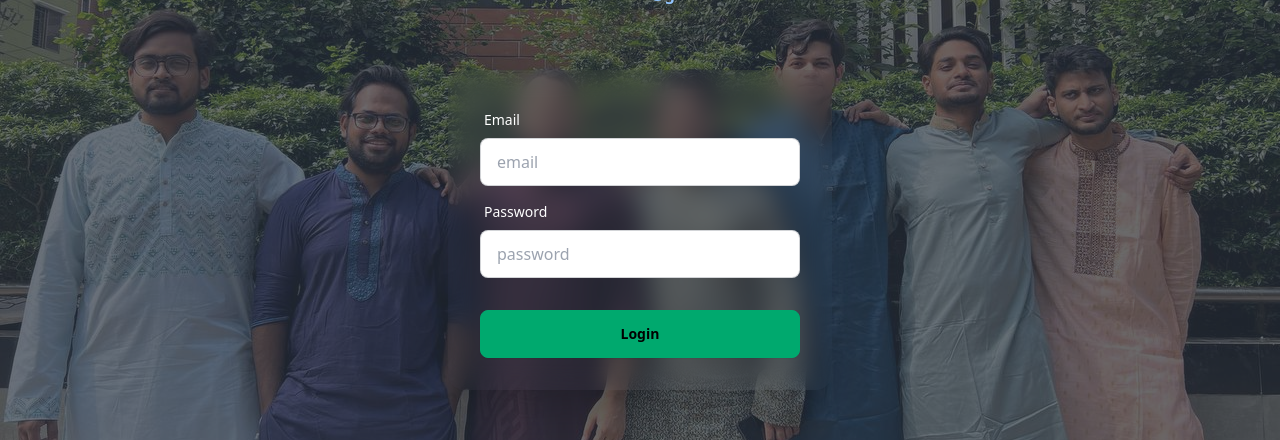
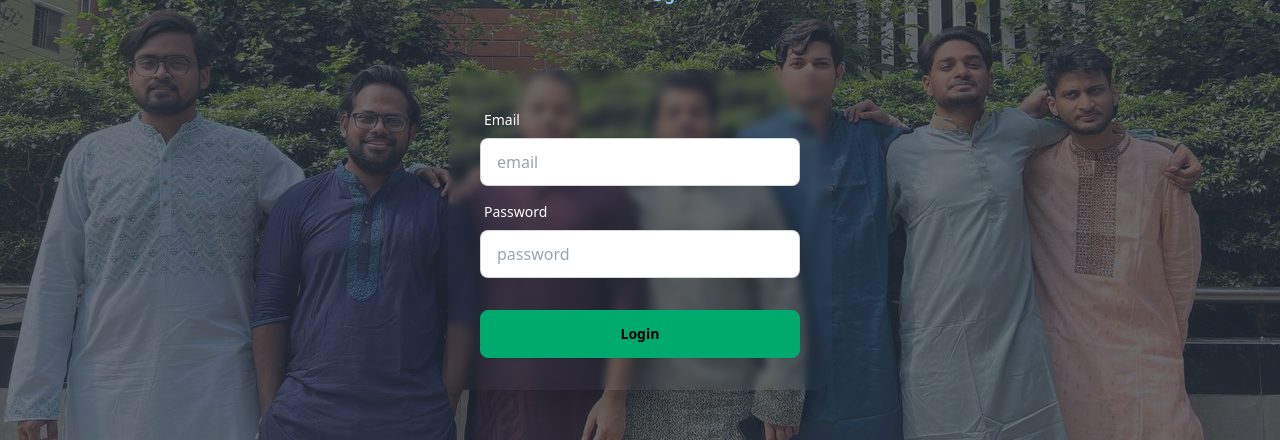
Before and after one commit to AsifZaman777/goody-guddy-image-detector, a React (Vite) app: page /login in a window 1280 px wide. Shown: the part 274-714 px from the top of the page. Built offline with nearby package versions, Linux system fonts and the light colour scheme.

Commit message:
specified file type

```diff
--- a/src/components/UploadForm.jsx
+++ b/src/components/UploadForm.jsx
@@ -4,7 +4,7 @@ const UploadForm = () => {
   return (
     <div>
       <form>
-      <input type="file" className="file-input file-input-bordered w-full max-w-xs" />
+      <input type="file" accept=".jpeg,.png" className="file-input file-input-bordered w-full max-w-xs" />
       <button className="btn btn-neutral font-normal mt-5 mx-5">Upload</button>
       </form>
     </div>
--- a/src/pages/Login.jsx
+++ b/src/pages/Login.jsx
@@ -22,7 +22,7 @@ const Login = () => {
     useEffect(() => {
         const interval = setInterval(() => {
             setCurrentImage((prevImage) => (prevImage + 1) % images.length);
-        }, 5000); // Change image every 5 seconds
+        }, 5000);
 
         return () => clearInterval(interval);
     }, [images.length]);
@@ -65,7 +65,7 @@ const Login = () => {
                         <h1 className="text-5xl text-cyan-100 font-bold">Login Panel</h1>
                         <p className="py-6 max-w-lg text-cyan-100 font-light mb-6">Only Goody Guddy members can join the repository. If you are a member of Goody Guddy, please login. Otherwise, contact with <a className="font-bold text-blue-300" href="mailto:asifzaman3123@gmail.com">asifzaman3123@gmail.com</a></p>
                     </div>
-                    <div className="card shrink-0 w-full max-w-sm shadow-2xl bg-transparent bg-slate-500 backdrop backdrop-blur-md bg-opacity-30">
+                    <div className="card shrink-0 w-full max-w-sm shadow-2xl bg-transparent bg-slate-800 backdrop backdrop-blur-sm bg-opacity-30">
                         <form className="card-body">
                             <div className="form-control">
                                 <label className="label">
```
